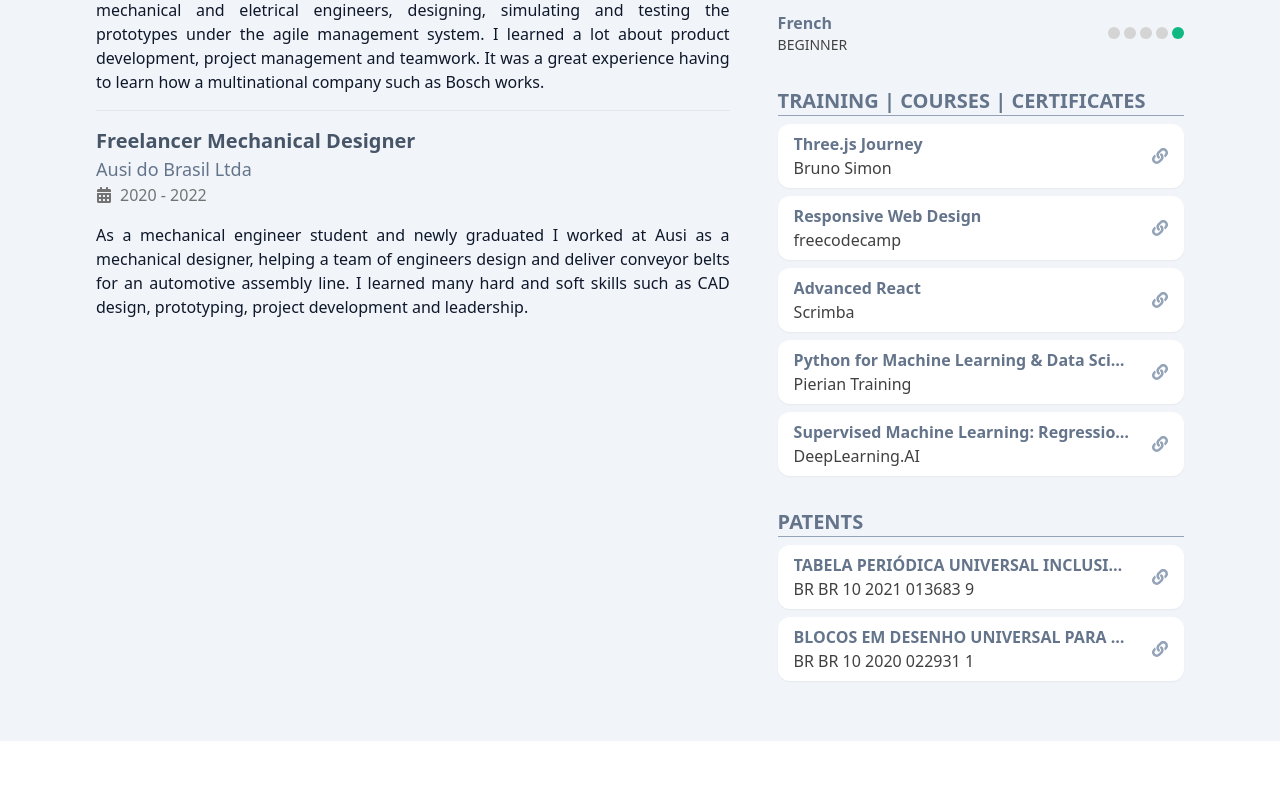
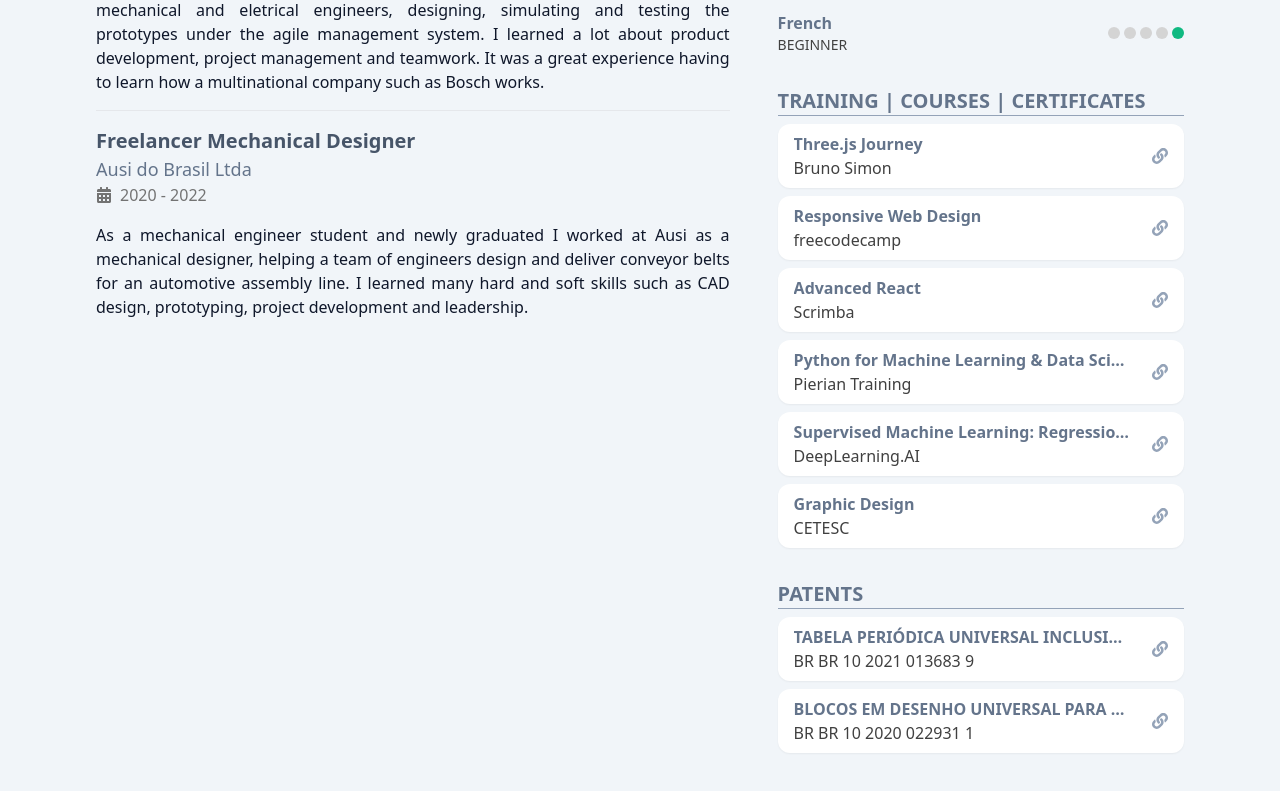
Before and after one commit to Braandt/resume, a React (Vite) app: page / in a window 1280 px wide. Shown: the part 1069-1860 px from the top of the page. Before the commit the page ends 1810 px from the top, so only its background shows below. Built offline with nearby package versions, Linux system fonts and the light colour scheme.

Commit message:
cetesc certified

```diff
--- a/src/components/Courses.jsx
+++ b/src/components/Courses.jsx
@@ -32,6 +32,11 @@ export default function Courses() {
                     subtitle='DeepLearning.AI'
                     href='https://www.coursera.org/learn/machine-learning?page=1'
                 />
+                <LinkElement
+                    title='Graphic Design'
+                    subtitle='CETESC'
+                    href='./CETESC.pdf'
+                />
             </div>
         </Block>
     )
```
Also changed, not shown: 1 other file (tests, documents, lock files or other folders).
